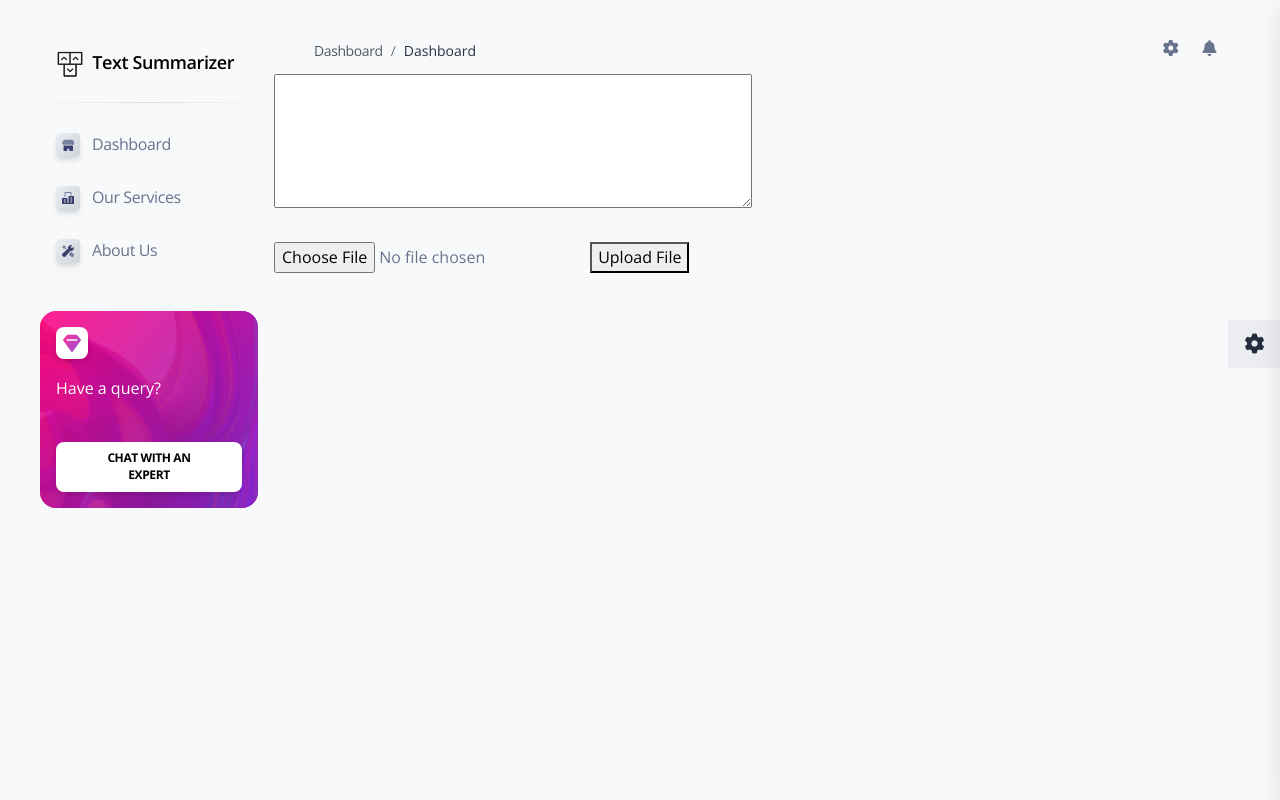
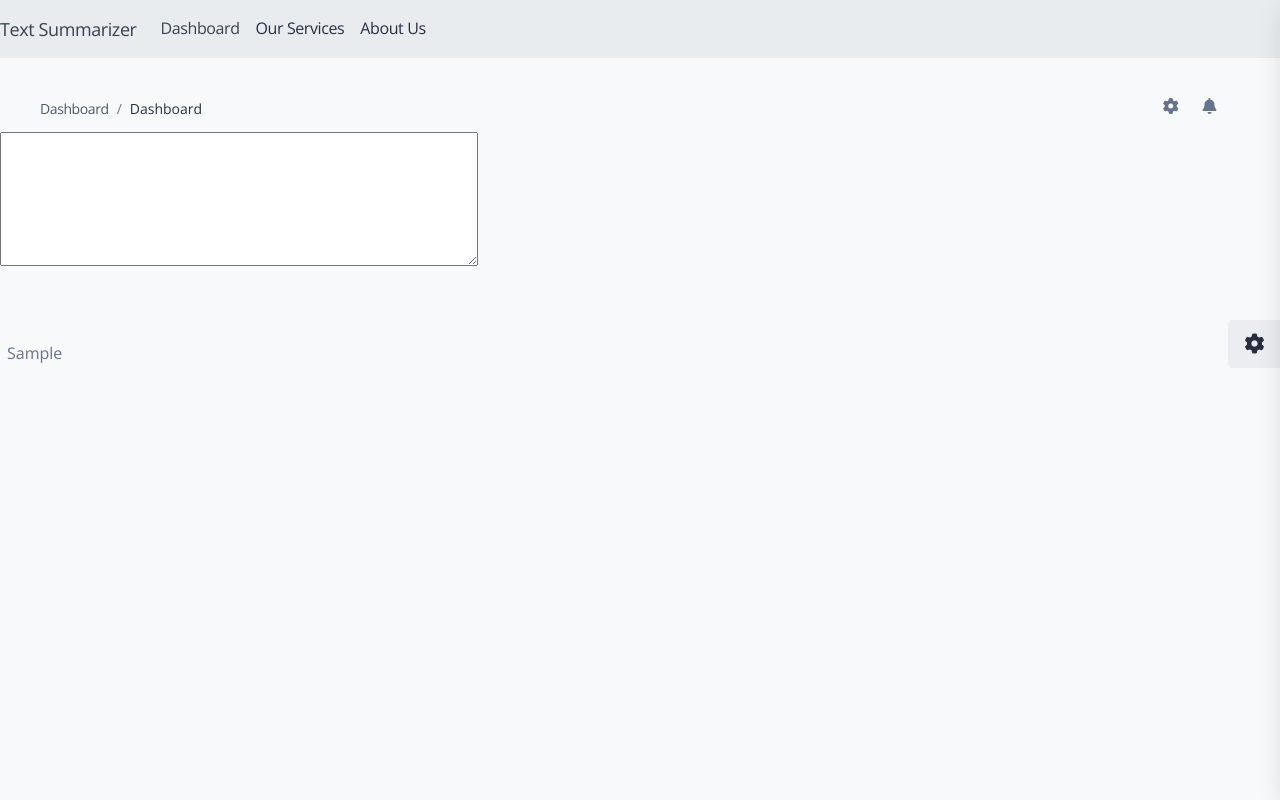
Before and after one commit to shobs-v/Major-Project, a Django app: page / in a window 1280 px wide; the page is wider, and only the part inside the window is pictured. Run offline with Django 3.2, Linux system fonts and the light colour scheme; tables that the repository leaves empty hold one stand-in row (values such as "Sample post"); some libraries are stand-ins or nearby versions.

Commit message:
Tooltip Update
Changed the position of navbar, added tooltip functionality

```diff
--- a/apps/home/models.py
+++ b/apps/home/models.py
@@ -7,3 +7,10 @@ from django.db import models
 from django.contrib.auth.models import User
 
 # Create your models here.
+class Meanings(models.Model):
+	id = models.AutoField(primary_key=True)
+	word = models.CharField(max_length=100, unique= True)
+	meaning = models.CharField(max_length=300)
+
+	def __str__(self):
+		return self.word
--- a/apps/home/views.py
+++ b/apps/home/views.py
@@ -9,6 +9,7 @@ from django.http import HttpResponse, HttpResponseRedirect
 from django.template import loader
 from django.urls import reverse
 from django.shortcuts import render
+from apps.home.models import Meanings
 
 
 @login_required(login_url="/login/")
@@ -19,14 +20,13 @@ def index(request):
     return HttpResponse(html_template.render(context, request))
 
 def new_index(request):
-    if request.method == 'POST':
-        text = request.POST['myTextBox']
-        print(text)
-        uploaded_file = request.FILES['document']
-        print(uploaded_file.name)
-        print(uploaded_file.size)
-    return render(request,'home/new_index.html')
-
+	meanings_list = Meanings.objects.order_by('word')
+	display_dict = {'word_meanings':meanings_list}
+	if request.method == 'POST':
+		uploaded_file = request.FILES['document']
+		print(uploaded_file.name)
+		print(uploaded_file.size)
+	return render(request,'home/new_index.html',context= display_dict)
 
 @login_required(login_url="/login/")
 def pages(request):
--- a/apps/templates/home/new_index.html
+++ b/apps/templates/home/new_index.html
@@ -3,17 +3,103 @@
 {% block title %} Dashboard {% endblock title %}
 
 <!-- Specific CSS goes HERE -->
-{% block stylesheets %}{% endblock stylesheets %}
+{% block stylesheets %}
+<style>
+	[data-tooltip] {
+    display: inline-block;
+    position: relative;
+    cursor: help;
+    padding: 7px;
+}
+
+[data-tooltip]:before {
+    content: attr(data-tooltip);
+    display: none;
+    position: absolute;
+    background: #000;
+    color: #fff;
+    padding: 4px 8px;
+    font-size: 16px;
+    line-height: 1.4;
+    min-width: 100px;
+    text-align: center;
+    border-radius: 6px;
+}
+
+/* Dynamic horizontal centering */
+[data-tooltip-position="top"]:before,
+[data-tooltip-position="bottom"]:before {
+    left: 50%;
+    -ms-transform: translateX(-50%);
+    -moz-transform: translateX(-50%);
+    -webkit-transform: translateX(-50%);
+    transform: translateX(-50%);
+}
+/* Dynamic vertical centering */
+[data-tooltip-position="right"]:before,
+[data-tooltip-position="left"]:before {
+    top: 50%;
+    -ms-transform: translateY(-50%);
+    -moz-transform: translateY(-50%);
+    -webkit-transform: translateY(-50%);
+    transform: translateY(-50%);
+}
+
+[data-tooltip-position="top"]:before {
+    bottom: 100%;
+    margin-bottom: 6px;
+}
+
+[data-tooltip]:after {
+    content: '';
+    display: none;
+    position: absolute;
+    width: 0;
+    height: 0;
+    border-color: transparent;
+    border-style: solid;
+}
+
+[data-tooltip-position="top"]:after,
+[data-tooltip-position="bottom"]:after {
+    left: 50%;
+    margin-left: -6px;
+}
+/* Dynamic vertical centering for the tooltip */
+[data-tooltip-position="right"]:after,
+[data-tooltip-position="left"]:after {
+    top: 50%;
+    margin-top: -6px;
+}
+[data-tooltip-position="top"]:after {
+    bottom: 100%;
+    border-width: 8px 8px 0;
+    border-top-color: #000;
+}
+
+/* Show the tooltip when hovering */
+[data-tooltip]:hover:before,
+[data-tooltip]:hover:after {
+    display: block;
+    z-index: 50;
+}
+</style>
+{% endblock stylesheets %}
 
 {% block content %}
-<form method="POST" enctype="multipart/form-data">
-	{% csrf_token %}
-		<textarea name="myTextBox" cols="50" rows="5" placeholder="Enter some text">
-		</textarea>
-		<br>
-		<br>
-	<input type="file" name="document">
-	<button type="submit">Upload File</button>
-</form>
+	<div class="box">
+		<form method="GET" enctype="multipart/form-data">
+			{% csrf_token %}
+				<textarea name="myTextBox" cols="50" rows="5" placeholder="Enter some text">
+				</textarea>
+	</div>
+	<div class = 'meanings'>
+		{% if word_meanings %}
+		{% for words in word_meanings%}
+		<span data-tooltip="{{ words.meaning }}" data-tooltip-position="top" style="margin-top: 60px;">{{ words.word }}</span>
+		<!-- <dfn title = ''> </dfn> -->
+		{% endfor%}
+		{% endif %}
+	</div>
 
 {% endblock content %}
--- a/apps/templates/includes/sidebar.html
+++ b/apps/templates/includes/sidebar.html
@@ -1,4 +1,17 @@
-  <aside class="sidenav navbar navbar-vertical navbar-expand-xs border-0 border-radius-xl my-4 fixed-left ms-4" id="sidenav-main">
+<nav class="navbar navbar-expand-lg navbar-light bg-light">
+  <a class="navbar-brand" href="#">Text Summarizer</a>
+  <button class="navbar-toggler" type="button" data-toggle="collapse" data-target="#navbarNavAltMarkup" aria-controls="navbarNavAltMarkup" aria-expanded="false" aria-label="Toggle navigation">
+    <span class="navbar-toggler-icon"></span>
+  </button>
+  <div class="collapse navbar-collapse" id="navbarNavAltMarkup">
+    <div class="navbar-nav">
+      <a class="nav-item nav-link active" href="#">Dashboard<span class="sr-only">(current)</span></a>
+      <a class="nav-item nav-link" href="#">Our Services</a>
+      <a class="nav-item nav-link" href="#">About Us</a>
+    </div>
+  </div>
+</nav>
+  <!-- <aside class=" sidenav navbar navbar-vertical navbar-expand-xs border-0 border-radius-xl my-4 fixed-left ms-4" id="sidenav-main">
     <div class="sidenav-header">
       <i class="fas fa-times p-3 cursor-pointer text-secondary opacity-5 position-absolute right-0 top-0 d-none d-xl-none" aria-hidden="true" id="iconSidenav"></i>
       <a class="navbar-brand m-0" href="/">
@@ -69,7 +82,7 @@
             </div>
             <span class="nav-link-text ms-1">About Us</span>
           </a>
-        </li>
+        </li> -->
         <!-- <li class="nav-item mt-3">
           <h6 class="ps-4 text-uppercase text-xs font-weight-bolder opacity-6">Utilities pages</h6>
         </li>
@@ -158,7 +171,7 @@
         </li>
       </ul>
     </div> -->
-    <div class="sidenav-footer mx-3 mt-3 pt-3">
+    <!-- <div class="sidenav-footer mx-3 mt-3 pt-3">
       <div class="card card-background shadow-none card-background-mask-primary" id="sidenavCard">
         <div class="full-background" style="background-image: url('/static/assets/img/curved-images/curved-8.jpg')"></div>
         <div class="card-body text-left p-3 w-100">
@@ -171,5 +184,5 @@
              class="btn btn-white btn-sm w-100 mb-0">Chat with an Expert</a>
         </div>
       </div>
-    </div>
+    </div> -->
   </aside>
```
